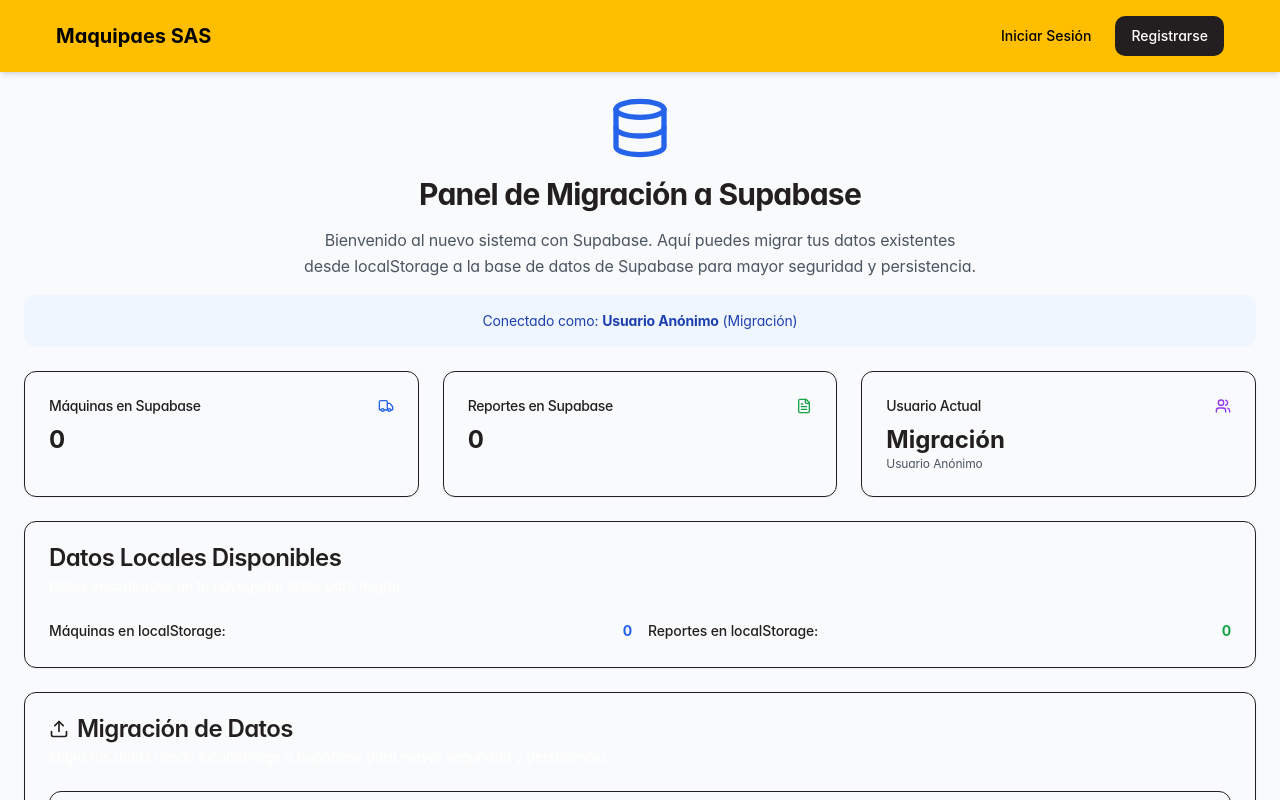
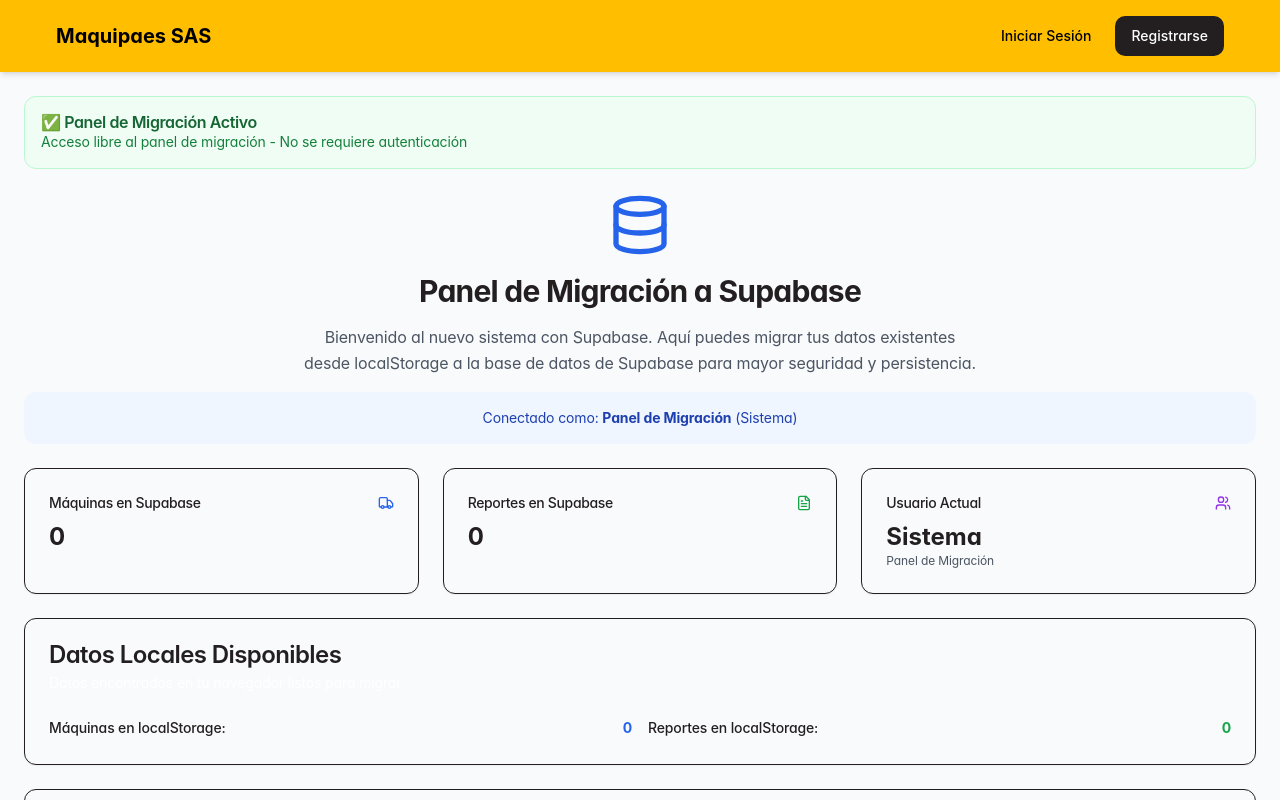
Before and after one commit to appmaquipaes/worker-machine-logger, a React (Vite) app: page /migration in a window 1280 px wide. Shown: the top 800 px of the page. Built offline with nearby package versions, Linux system fonts and the light colour scheme.

Commit message:
Fix: Resolve "Debes iniciar sesión" error
The user is reporting a persistent "You must log in to access the migration panel" error, even after previous fixes. The user is also providing a screenshot showing the error. This commit addresses the issue.

```diff
--- a/src/pages/MigrationDashboard.tsx
+++ b/src/pages/MigrationDashboard.tsx
@@ -14,7 +14,7 @@ const MigrationDashboard = () => {
   const localAuth = useAuth();
 
   // Debug para identificar el problema
-  console.log('🔍 MIGRATION DEBUG:', {
+  console.log('🔍 MIGRATION DASHBOARD LOADING:', {
     // Estado de autenticación local
     localAuthUser: localAuth.user,
     localAuthUserExists: !!localAuth.user,
@@ -34,12 +34,15 @@ const MigrationDashboard = () => {
     isAnyLoading: supabaseAuth.loading || localAuth.isLoading
   });
 
-  // ACCESO COMPLETAMENTE ABIERTO - Sin restricciones de autenticación
-  const currentProfile = localAuth.user || supabaseAuth.profile || {
-    name: 'Usuario Anónimo',
-    email: 'migración@sistema.com',
-    role: 'Migración'
+  // PANEL DE MIGRACIÓN: ACCESO COMPLETAMENTE LIBRE
+  // No hay restricciones de autenticación para el panel de migración
+  const currentProfile = {
+    name: 'Panel de Migración',
+    email: 'acceso@libre.com',
+    role: 'Sistema'
   };
+
+  console.log('✅ MIGRATION DASHBOARD: Acceso libre garantizado');
 
   const {
     machines,
@@ -52,9 +55,12 @@ const MigrationDashboard = () => {
     migrateLocalStorageData
   } = useMigrationData(supabaseAuth);
 
-  // Solo mostrar loading si hay problemas técnicos, no por autenticación
-  if (supabaseAuth.loading && localAuth.isLoading) {
-    console.log('🔄 Cargando contextos de autenticación...');
+  // El panel de migración NUNCA debe mostrar loading por autenticación
+  // Solo por problemas técnicos reales
+  const showTechnicalLoading = supabaseAuth.loading && localAuth.isLoading;
+
+  if (showTechnicalLoading) {
+    console.log('🔄 Cargando contextos técnicos...');
     return (
       <div className="container mx-auto p-6 flex items-center justify-center min-h-screen">
         <div className="text-center">
@@ -65,11 +71,18 @@ const MigrationDashboard = () => {
     );
   }
 
-  // SIEMPRE mostrar el dashboard - Panel de migración sin restricciones
-  console.log('✅ Panel de migración accesible - Mostrando dashboard');
+  // RENDERIZADO GARANTIZADO: El panel de migración siempre debe ser accesible
+  console.log('🎯 RENDERIZANDO PANEL DE MIGRACIÓN - Acceso garantizado');
 
   return (
     <div className="container mx-auto p-6 space-y-6">
+      <div className="bg-green-50 border border-green-200 rounded-lg p-4 mb-6">
+        <h2 className="text-green-800 font-semibold">✅ Panel de Migración Activo</h2>
+        <p className="text-green-700 text-sm">
+          Acceso libre al panel de migración - No se requiere autenticación
+        </p>
+      </div>
+
       <MigrationHeader currentProfile={currentProfile} />
 
       <MigrationStatsCards
```
